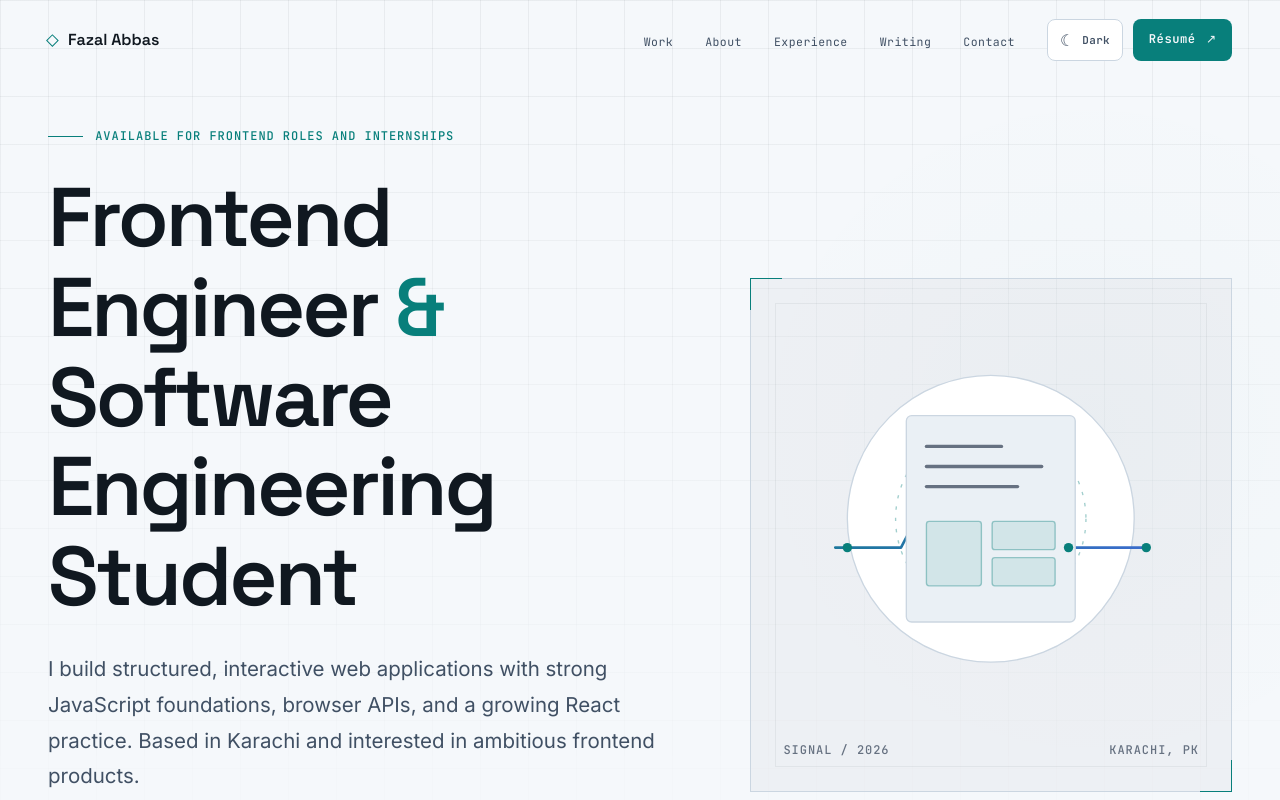
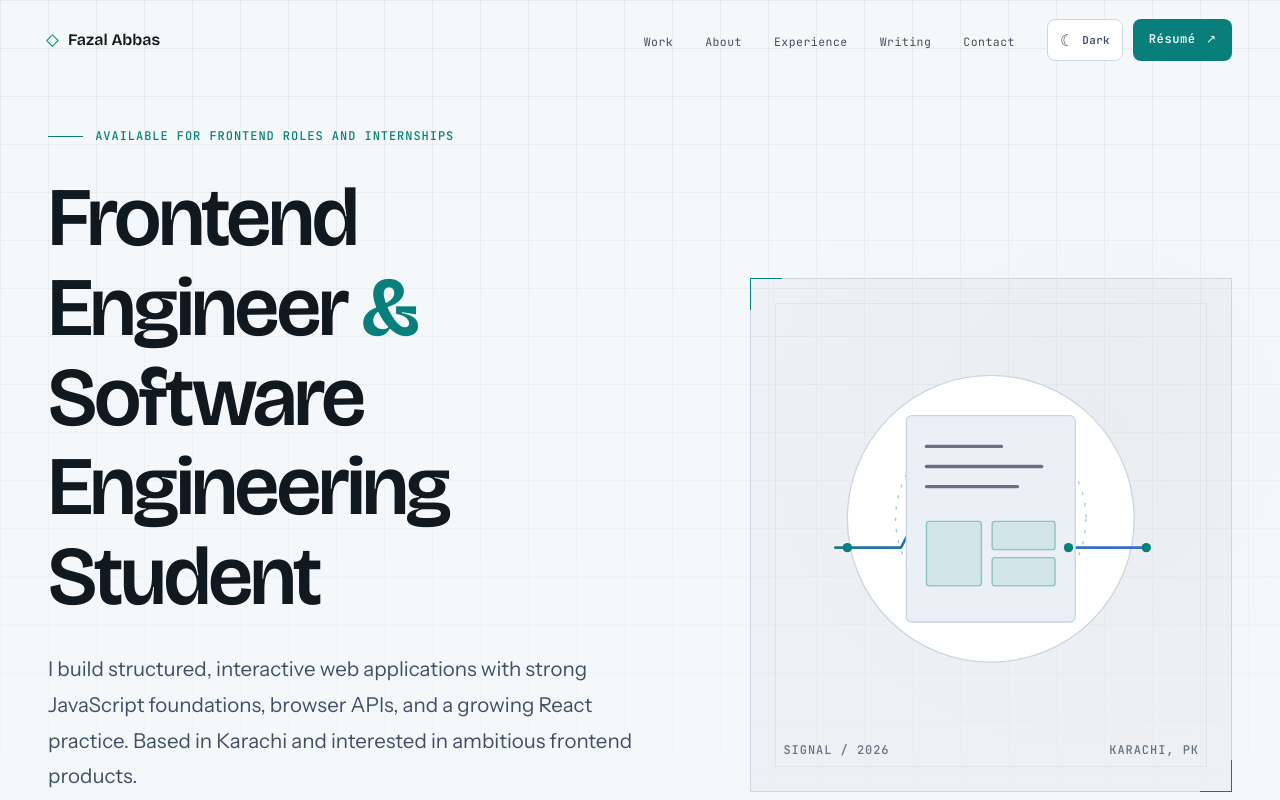
Before and after one commit to fazal305/portfolio-2026, a React (Vite) app: page / in a window 1280 px wide. Shown: the top 800 px of the page. Built offline with nearby package versions, Linux system fonts and the light colour scheme.

Commit message:
Replace generic default font with something more distinctive
Inter and Space Grotesk are the typefaces everyone reaches for by
default. Swapping them out gives this piece more visual character.

```diff
--- a/src/index.css
+++ b/src/index.css
@@ -1,4 +1,4 @@
-@import url("https://fonts.googleapis.com/css2?family=Inter:wght@400;500;600&family=JetBrains+Mono:wght@400;500;600&family=Space+Grotesk:wght@500;600;700&display=swap");
+@import url("https://fonts.googleapis.com/css2?family=Instrument+Sans:wght@400;500;600;700&family=JetBrains+Mono:wght@400;500;600&family=Bricolage+Grotesque:opsz,wght@12..96,500;12..96,600;12..96,700&display=swap");
 
 :root {
   --background: #07090d;
@@ -16,8 +16,8 @@
 
   --accent-secondary: #668cff;
 
-  --font-heading: "Space Grotesk", sans-serif;
-  --font-body: "Inter", sans-serif;
+  --font-heading: "Bricolage Grotesque", sans-serif;
+  --font-body: "Instrument Sans", sans-serif;
   --font-mono: "JetBrains Mono", monospace;
 
   --grid-line: rgba(255, 255, 255, 0.025);
```
